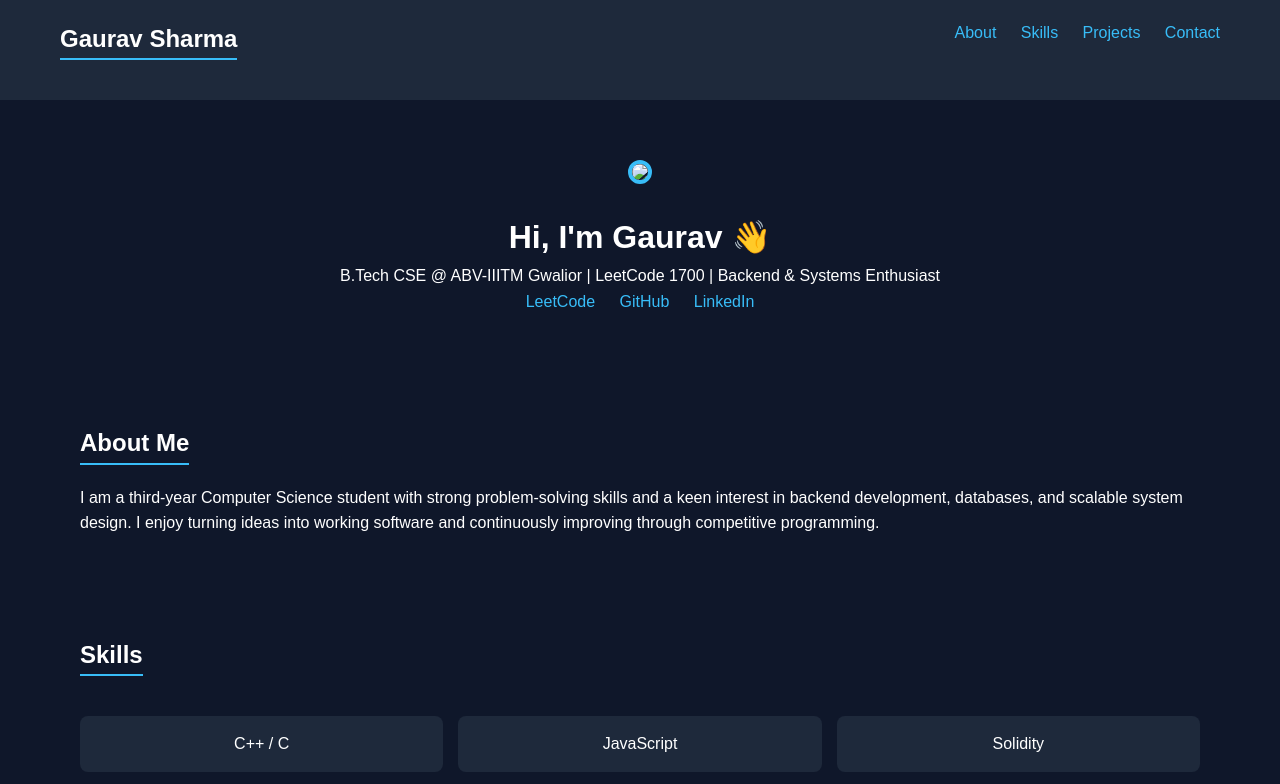
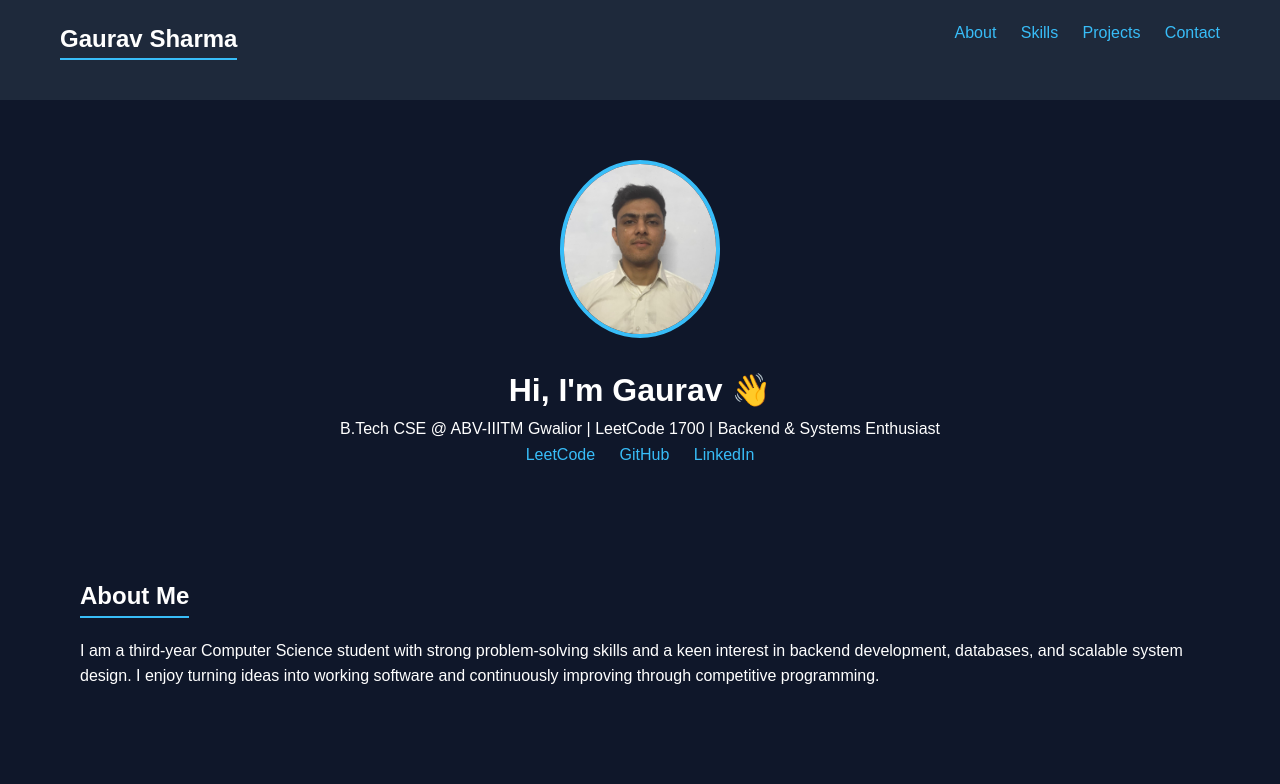
Before and after one commit to Skullarrow/portfolio, a plain HTML site: page index.html in a window 1280 px wide. Shown: the top 784 px of the page. Drawn offline with Linux system fonts and the light colour scheme.

Commit message:
Fix HTML formatting and update image source

```diff
--- a/index.html
+++ b/index.html
@@ -19,7 +19,7 @@
 </nav>
 
 <header>
-    <img src="assets/photo.jpeg" class="profile" />
+    <img src="photo.jpeg" class="profile" />
     <h1>Hi, I'm Gaurav 👋</h1>
     <p>B.Tech CSE @ ABV-IIITM Gwalior | LeetCode 1700 | Backend & Systems Enthusiast</p>
 
```
